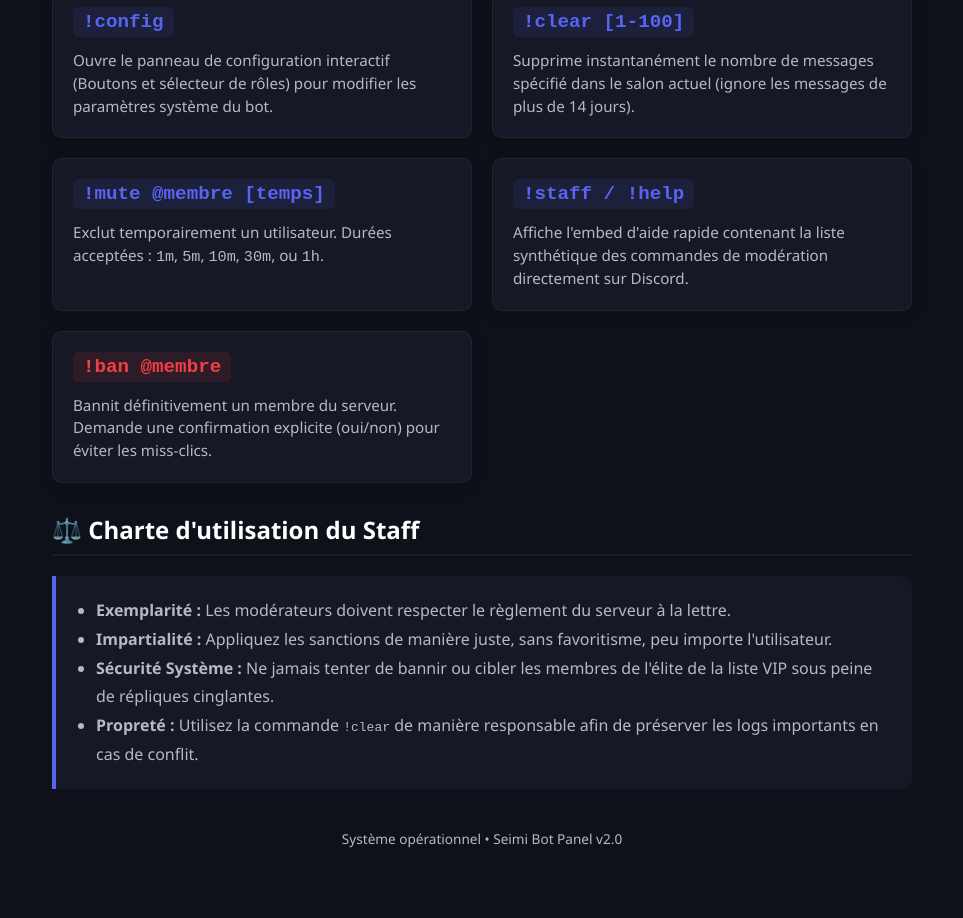
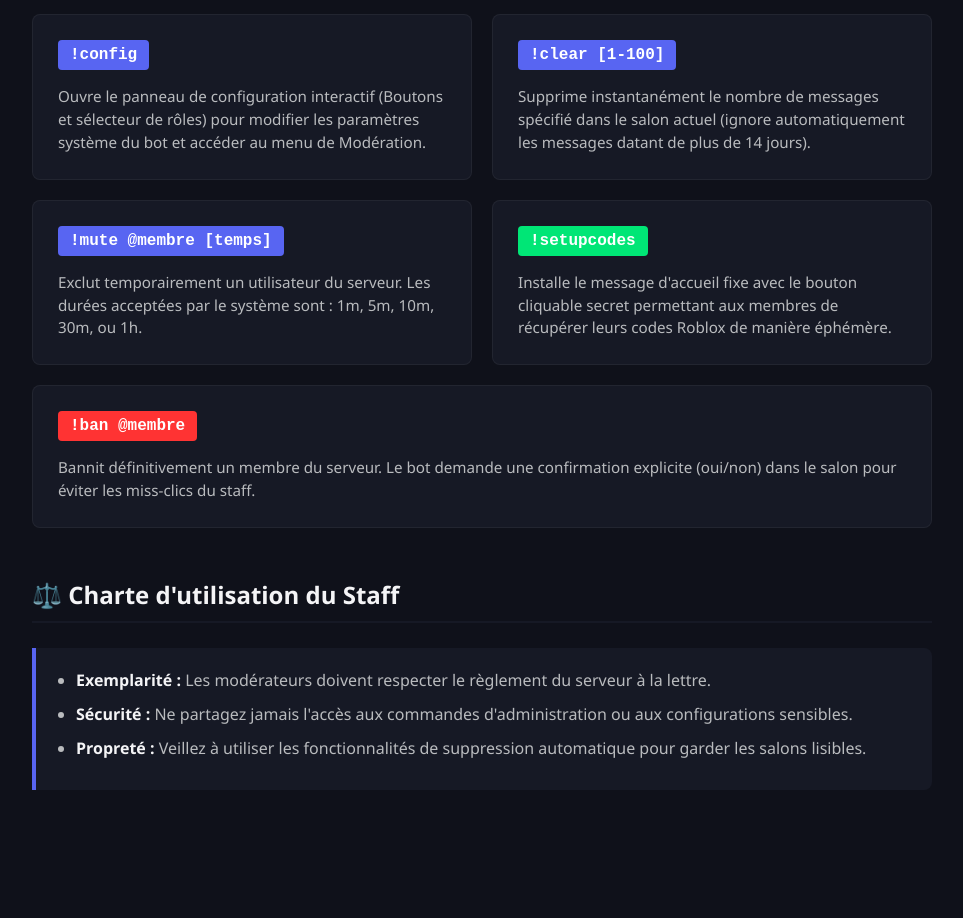
Before and after one commit to gregoryyllop-dot/Bot, a website: page public/index.html in a window 1280 px wide. Shown: the part 269-1187 px from the top of the page, without its empty margins (158-1121 px from the left). After the commit the page ends 1099 px from the top, so only its background shows below. Drawn offline with Linux system fonts and the light colour scheme.

Commit message:
Update index.html

```diff
--- a/public/index.html
+++ b/public/index.html
@@ -3,16 +3,16 @@
 <head>
     <meta charset="UTF-8">
     <meta name="viewport" content="width=device-width, initial-scale=1.0">
-    <title>Seimi - Panel Staff & Commandes</title>
+    <title>Seimi Bot - Espace Modération</title>
     <style>
         :root {
             --bg-color: #0f111a;
             --card-bg: #161925;
-            --accent-color: #5865F2;
-            --danger-color: #f23f43;
-            --success-color: #23a55a;
-            --text-color: #ffffff;
-            --text-muted: #b5bac1;
+            --text-color: #f4f4f6;
+            --accent-blue: #5865F2;
+            --accent-green: #00E676;
+            --accent-red: #ff3333;
+            --muted-text: #8e9297;
         }
 
         body {
@@ -20,166 +20,165 @@
             background-color: var(--bg-color);
             color: var(--text-color);
             margin: 0;
-            padding: 0;
+            padding: 40px 20px;
             display: flex;
             flex-direction: column;
             align-items: center;
-            min-height: 100vh;
         }
 
-        header {
-            text-align: center;
-            padding: 40px 20px;
+        .container {
+            max-width: 900px;
             width: 100%;
-            max-width: 900px;
-            box-sizing: border-box;
         }
 
-        header h1 {
-            color: var(--accent-color);
-            font-size: 2.2rem;
-            margin: 0 0 10px 0;
-            letter-spacing: 1px;
+        .header {
+            text-align: center;
+            margin-bottom: 50px;
         }
 
-        header p {
-            color: var(--text-muted);
-            font-size: 1.1rem;
-            margin: 0;
+        .header h1 {
+            font-size: 2.5rem;
+            color: var(--accent-blue);
+            margin-bottom: 10px;
+            display: flex;
+            justify-content: center;
+            align-items: center;
+            gap: 15px;
         }
 
-        .main-content {
-            width: 100%;
-            max-width: 900px;
-            padding: 0 20px 40px 20px;
-            box-sizing: border-box;
+        .header p {
+            color: var(--muted-text);
+            font-size: 1.1rem;
         }
 
-        h2 {
-            color: #ffffff;
+        .section-title {
             font-size: 1.5rem;
-            border-bottom: 2px solid rgba(255, 255, 255, 0.05);
-            padding-bottom: 8px;
-            margin-top: 30px;
+            margin-bottom: 25px;
+            border-bottom: 2px solid var(--card-bg);
+            padding-bottom: 10px;
+            display: flex;
+            align-items: center;
+            gap: 10px;
         }
 
-        /* Grille des commandes */
         .commands-grid {
             display: grid;
-            grid-template-columns: repeat(auto-fit, minmax(280px, 1fr));
+            grid-template-columns: repeat(2, 1fr);
             gap: 20px;
-            margin-top: 15px;
+            margin-bottom: 50px;
         }
 
-        .cmd-card {
+        .command-card {
             background-color: var(--card-bg);
+            border-radius: 8px;
+            padding: 25px;
             border: 1px solid rgba(255, 255, 255, 0.05);
-            border-radius: 10px;
-            padding: 20px;
-            box-shadow: 0 4px 15px rgba(0, 0, 0, 0.2);
+            transition: transform 0.2s;
         }
 
-        .cmd-name {
-            font-family: 'Courier New', Courier, monospace;
-            font-size: 1.2rem;
-            font-weight: bold;
-            color: var(--accent-color);
-            background: rgba(88, 101, 242, 0.1);
-            padding: 4px 10px;
-            border-radius: 6px;
-            display: inline-block;
-            margin-bottom: 12px;
+        .command-card:hover {
+            transform: translateY(-2px);
         }
 
-        .cmd-card.danger .cmd-name {
-            color: var(--danger-color);
-            background: rgba(242, 63, 67, 0.1);
+        .command-badge {
+            display: inline-block;
+            background-color: var(--accent-blue);
+            color: white;
+            padding: 6px 12px;
+            border-radius: 4px;
+            font-family: 'Courier New', Courier, monospace;
+            font-weight: bold;
+            font-size: 1rem;
+            margin-bottom: 15px;
         }
 
-        .cmd-desc {
-            color: var(--text-muted);
+        .command-card p {
+            margin: 0;
+            color: #b9bbbe;
+            line-height: 1.5;
             font-size: 0.95rem;
-            line-height: 1.5;
-            margin: 0;
         }
 
-        /* Section Règles Internes Staff */
-        .staff-rules {
+        .charte-box {
             background-color: var(--card-bg);
-            border-left: 4px solid var(--accent-color);
+            border-left: 4px solid var(--accent-blue);
             padding: 20px;
-            border-radius: 0 10px 10px 0;
-            margin-top: 15px;
+            border-radius: 0 8px 8px 0;
         }
 
-        .staff-rules ul {
+        .charte-box ul {
             margin: 0;
             padding-left: 20px;
-            color: var(--text-muted);
-            line-height: 1.8;
+            color: #b9bbbe;
         }
 
-        footer {
-            text-align: center;
-            margin-top: 40px;
-            padding-bottom: 30px;
-            font-size: 0.85rem;
-            color: var(--text-muted);
+        .charte-box li {
+            margin-bottom: 10px;
+            line-height: 1.5;
+        }
+
+        .charte-box li strong {
+            color: var(--text-color);
+        }
+
+        @media (max-width: 768px) {
+            .commands-grid {
+                grid-template-columns: 1fr;
+            }
+            .command-card-span {
+                grid-column: unset !important;
+            }
         }
     </style>
 </head>
 <body>
 
-    <header>
-        <h1>🛠️ SEIMI - ESPACE MODÉRATION</h1>
-        <p>Documentation officielle et outils réservés au personnel du serveur</p>
-    </header>
+    <div class="container">
 
-    <div class="main-content">
+        <div class="header">
+            <h1>🛠️ SEIMI - ESPACE MODÉRATION</h1>
+            <p>Documentation officielle et outils réservés au personnel du serveur</p>
+        </div>
 
-        <h2>📋 Commandes de Modération</h2>
+        <h2 class="section-title">📄 Commandes de Modération</h2>
+
         <div class="commands-grid">
 
-            <div class="cmd-card">
-                <span class="cmd-name">!config</span>
-                <p class="cmd-desc">Ouvre le panneau de configuration interactif (Boutons et sélecteur de rôles) pour modifier les paramètres système du bot.</p>
+            <div class="command-card">
+                <span class="command-badge">!config</span>
+                <p>Ouvre le panneau de configuration interactif (Boutons et sélecteur de rôles) pour modifier les paramètres système du bot et accéder au menu de Modération.</p>
             </div>
 
-            <div class="cmd-card">
-                <span class="cmd-name">!clear [1-100]</span>
-                <p class="cmd-desc">Supprime instantanément le nombre de messages spécifié dans le salon actuel (ignore les messages de plus de 14 jours).</p>
+            <div class="command-card">
+                <span class="command-badge">!clear [1-100]</span>
+                <p>Supprime instantanément le nombre de messages spécifié dans le salon actuel (ignore automatiquement les messages datant de plus de 14 jours).</p>
             </div>
 
-            <div class="cmd-card">
-                <span class="cmd-name">!mute @membre [temps]</span>
-                <p class="cmd-desc">Exclut temporairement un utilisateur. Durées acceptées : <code>1m</code>, <code>5m</code>, <code>10m</code>, <code>30m</code>, ou <code>1h</code>.</p>
+            <div class="command-card">
+                <span class="command-badge">!mute @membre [temps]</span>
+                <p>Exclut temporairement un utilisateur du serveur. Les durées acceptées par le système sont : 1m, 5m, 10m, 30m, ou 1h.</p>
             </div>
 
-            <div class="cmd-card">
-                <span class="cmd-name">!staff / !help</span>
-                <p class="cmd-desc">Affiche l'embed d'aide rapide contenant la liste synthétique des commandes de modération directement sur Discord.</p>
+            <div class="command-card">
+                <span class="command-badge" style="background-color: var(--accent-green);">!setupcodes</span>
+                <p>Installe le message d'accueil fixe avec le bouton cliquable secret permettant aux membres de récupérer leurs codes Roblox de manière éphémère.</p>
             </div>
 
-            <div class="cmd-card danger">
-                <span class="cmd-name">!ban @membre</span>
-                <p class="cmd-desc">Bannit définitivement un membre du serveur. Demande une confirmation explicite (oui/non) pour éviter les miss-clics.</p>
+            <div class="command-card command-card-span" style="grid-column: span 2;">
+                <span class="command-badge" style="background-color: var(--accent-red);">!ban @membre</span>
+                <p>Bannit définitivement un membre du serveur. Le bot demande une confirmation explicite (oui/non) dans le salon pour éviter les miss-clics du staff.</p>
             </div>
 
         </div>
 
-        <h2>⚖️ Charte d'utilisation du Staff</h2>
-        <div class="staff-rules">
+        <h2 class="section-title">⚖️ Charte d'utilisation du Staff</h2>
+        <div class="charte-box">
             <ul>
                 <li><strong>Exemplarité :</strong> Les modérateurs doivent respecter le règlement du serveur à la lettre.</li>
-                <li><strong>Impartialité :</strong> Appliquez les sanctions de manière juste, sans favoritisme, peu importe l'utilisateur.</li>
-                <li><strong>Sécurité Système :</strong> Ne jamais tenter de bannir ou cibler les membres de l'élite de la liste VIP sous peine de répliques cinglantes.</li>
-                <li><strong>Propreté :</strong> Utilisez la commande <code>!clear</code> de manière responsable afin de préserver les logs importants en cas de conflit.</li>
+                <li><strong>Sécurité :</strong> Ne partagez jamais l'accès aux commandes d'administration ou aux configurations sensibles.</li>
+                <li><strong>Propreté :</strong> Veillez à utiliser les fonctionnalités de suppression automatique pour garder les salons lisibles.</li>
             </ul>
         </div>
-
-        <footer>
-            Système opérationnel &bull; Seimi Bot Panel v2.0
-        </footer>
 
     </div>
 
```
